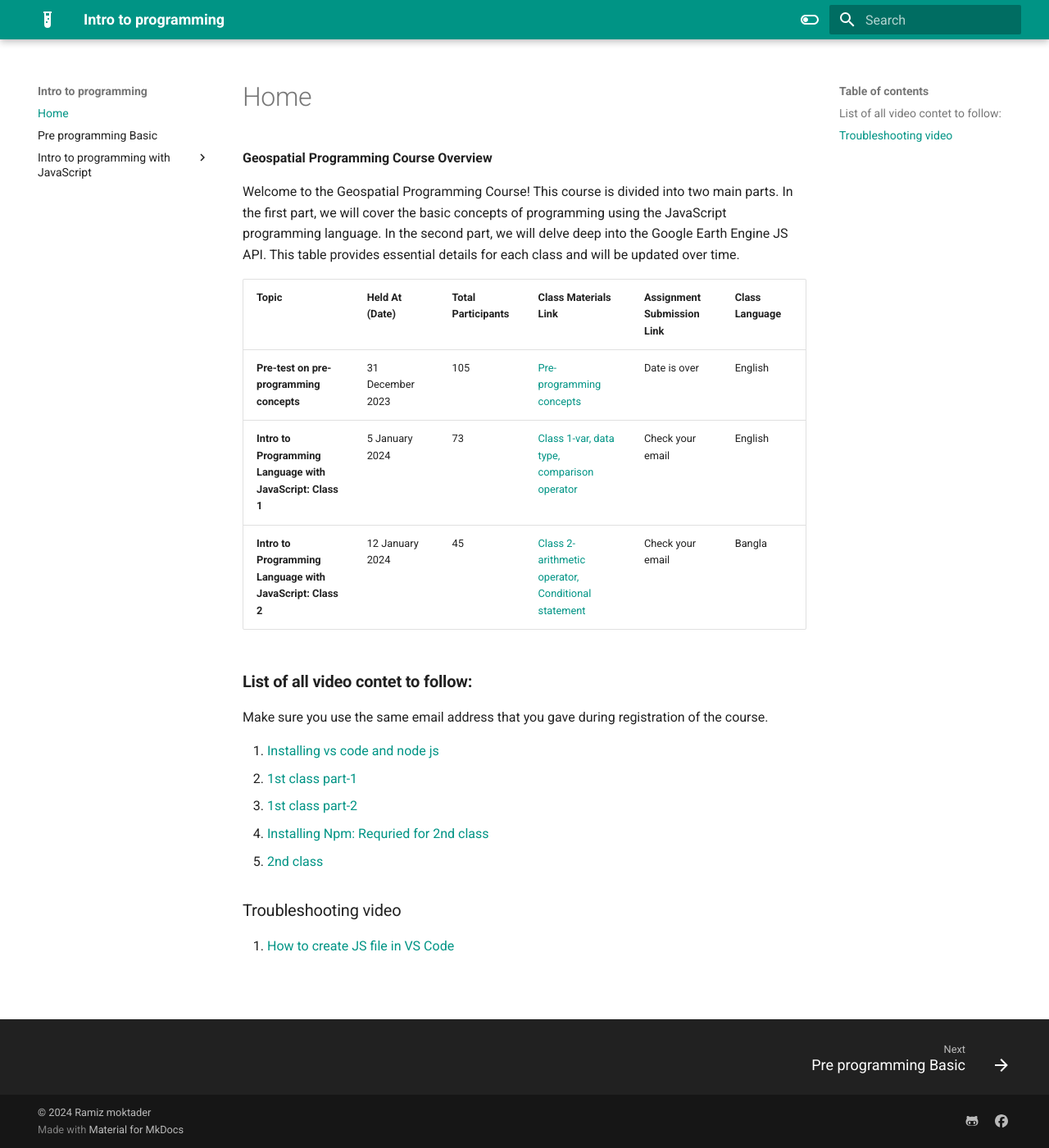
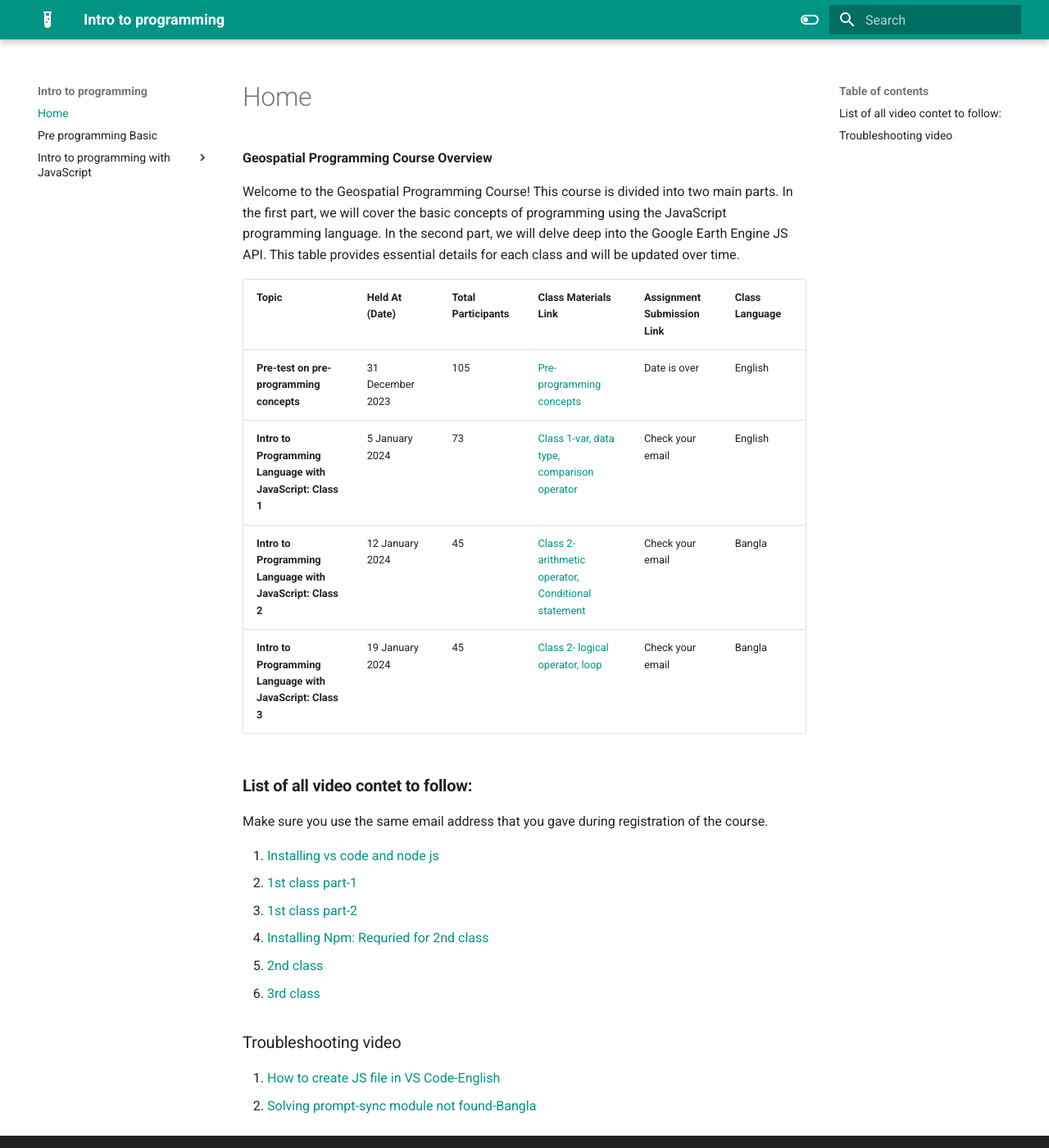
Before and after one commit to ramiz-moktader/geospatial-programming-course, an MkDocs documentation site: the page built from docs/index.md, in a window 1280 px wide and 1400 px high. Shown: the whole window at 82% size. Built offline with MkDocs 1.6.1 and Material for MkDocs 9.7.7, drawn with Linux system fonts in a browser that asks for light colours.

Commit message:
updated class 3 materials

```diff
--- a/docs/index.md
+++ b/docs/index.md
@@ -8,6 +8,7 @@ Welcome to the Geospatial Programming Course! This course is divided into two ma
 | **Pre-test on pre-programming concepts** | 31 December 2023    | 105                 | [Pre-programming concepts](pre-prog-basic.md)          | Date is over     | English         |
 | **Intro to Programming Language with JavaScript: Class 1**| 5 January 2024           | 73   | [Class 1-var, data type, comparison operator](intro-to-programming-with-js-class1.md)                                    | Check your email     | English  |
 | **Intro to Programming Language with JavaScript: Class 2**| 12 January 2024           | 45   | [Class 2- arithmetic operator, Conditional statement](conditional-statements-class2.md)                                    | Check your email     | Bangla  |
+| **Intro to Programming Language with JavaScript: Class 3**| 19 January 2024           | 45   | [Class 2- logical operator, loop](logical-operator-loop-class3.md)                                    | Check your email     | Bangla  |
 
 ### **List of all video contet to follow:**
 Make sure you use the same email address that you gave during registration of the course.
@@ -17,7 +18,9 @@ Make sure you use the same email address that you gave during registration of th
 3.  [1st class part-2]((https://drive.google.com/file/d/1jBoXTfc0hzYxJj92jcmAUUX1tg5Lnu3-/view?usp=drive_link))
 4.  [Installing Npm: Requried for 2nd class ](https://youtu.be/AqVNAOXOSN0)
 5.  [2nd class](https://youtu.be/2oPc2RAzAt0)
+6.  [3rd class](https://youtu.be/TfZvwFouCjE)
 
 ### Troubleshooting video
 
-1. [How to create JS file in VS Code](https://youtu.be/Fw851CKuyCM)
+1. [How to create JS file in VS Code-English](https://youtu.be/Fw851CKuyCM)
+2. [Solving prompt-sync module not found-Bangla](https://www.youtube.com/watch?v=doIYvq4ZJxA&t=8s)
```
